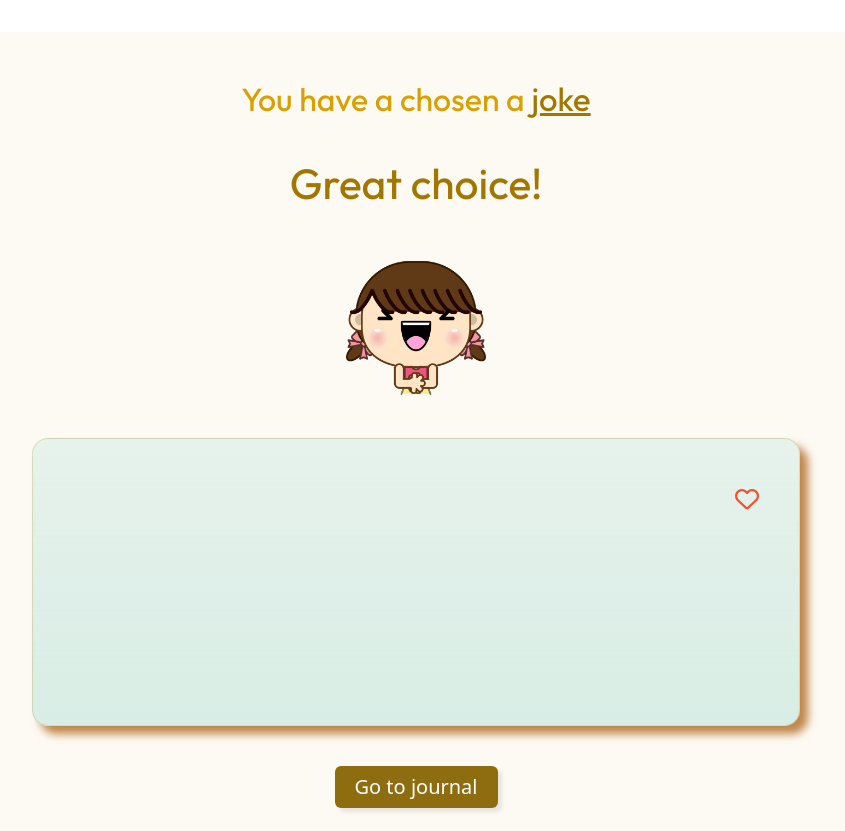
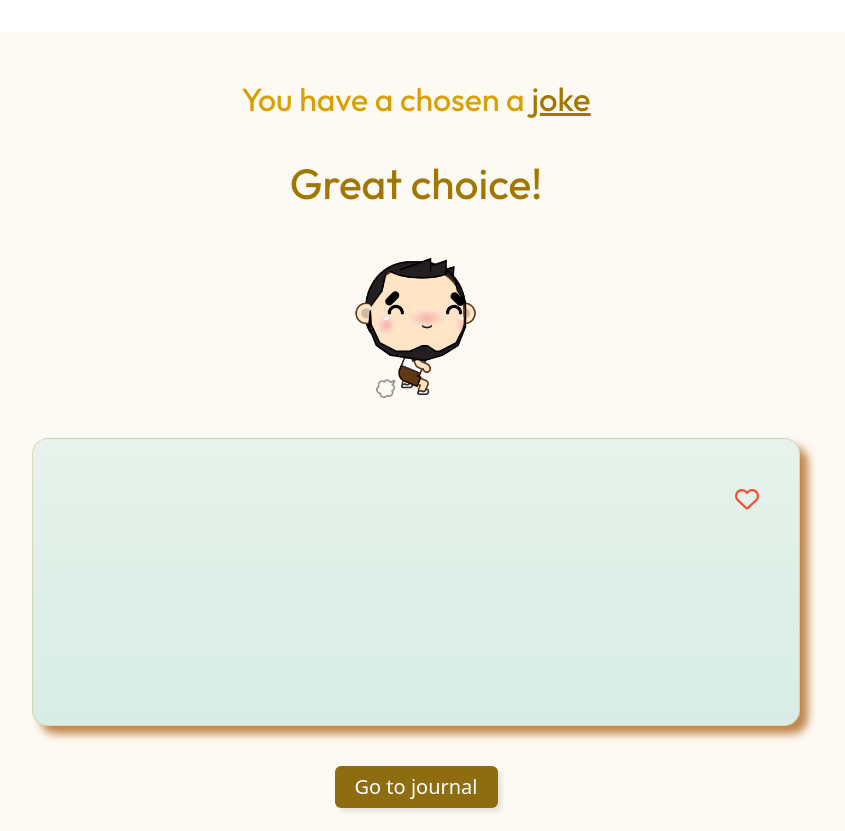
Before and after one commit to lyscodes/CFG_Software_2_4, a Flask app: page /joke in a window 1280 px wide. Shown: the part 45-876 px from the top of the page, without its empty margins (224-1069 px from the left). Run offline with Flask 3, Linux system fonts and the light colour scheme; data that the repository does not hold is empty; some libraries are stand-ins or nearby versions.

Commit message:
changed image

```diff
--- a/templates/joke.html
+++ b/templates/joke.html
@@ -1,12 +1,8 @@
-{% extends "layout.html" %}
-{% block title %} Joke {% endblock %}
-
-{% block styles %}
+{% extends "layout.html" %} {% block title %} Joke {% endblock %} {% block
+styles %}
 <!-- temporarily using the same styling as the quote page -->
 <link rel="stylesheet" href="../static/css/joke.css" />
-{% endblock %}
-
-{% block main %}
+{% endblock %} {% block main %}
 <!-- hero section -->
 <div class="hero-section">
   <section>
@@ -16,7 +12,7 @@
       </h3>
       <h1>Great choice!</h1>
       <div id="girl-laughing-image">
-        <img src="../static/css/icons/girl.png" alt="" />
+        <img src="../static/css/icons/guy.png" alt="" />
       </div>
     </div>
   </section>
```
Also changed, not shown: static/css/icons/bear.png (added), static/css/icons/girl (2).png (added), static/css/icons/guy.png (added), 2 other files.
